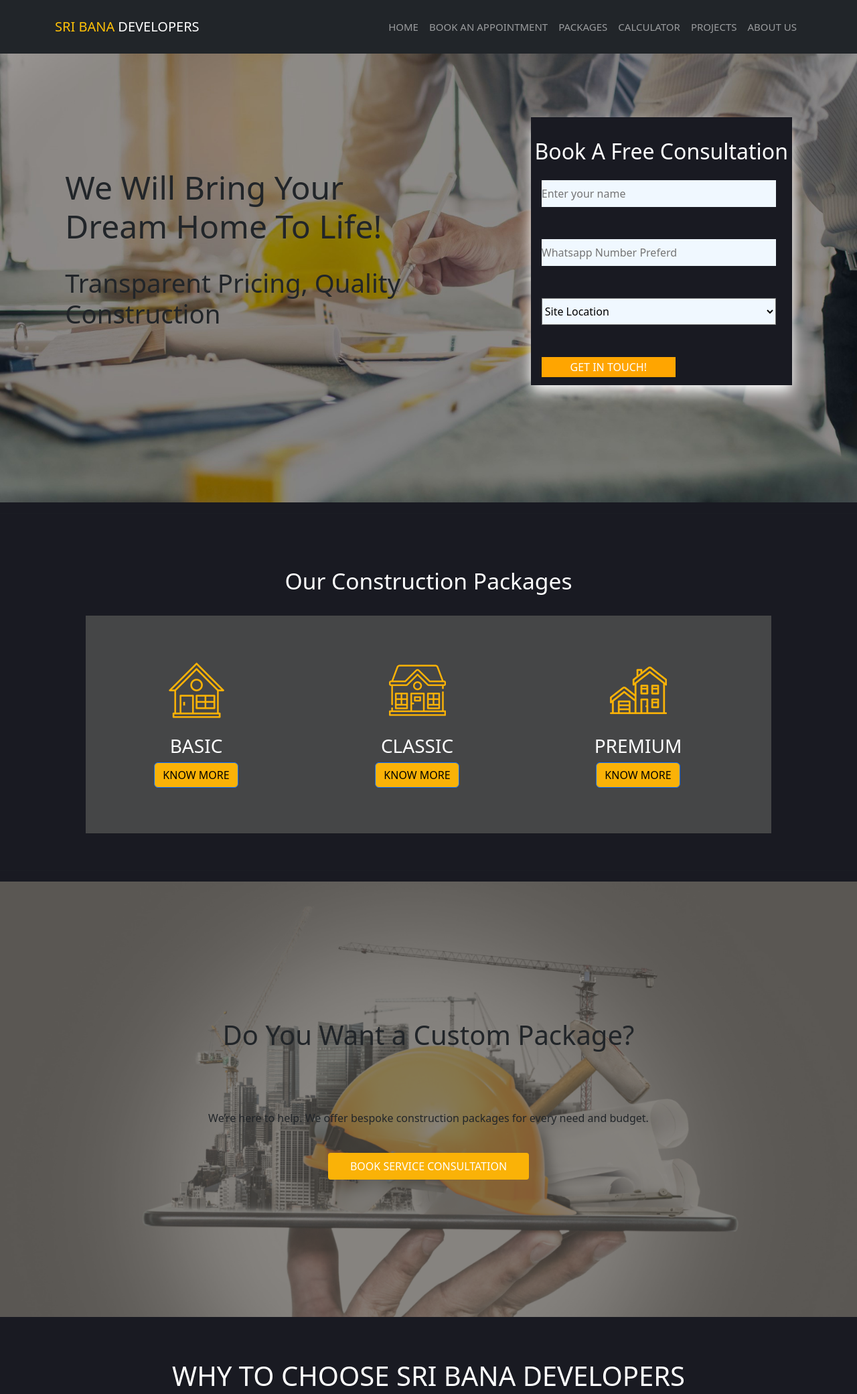
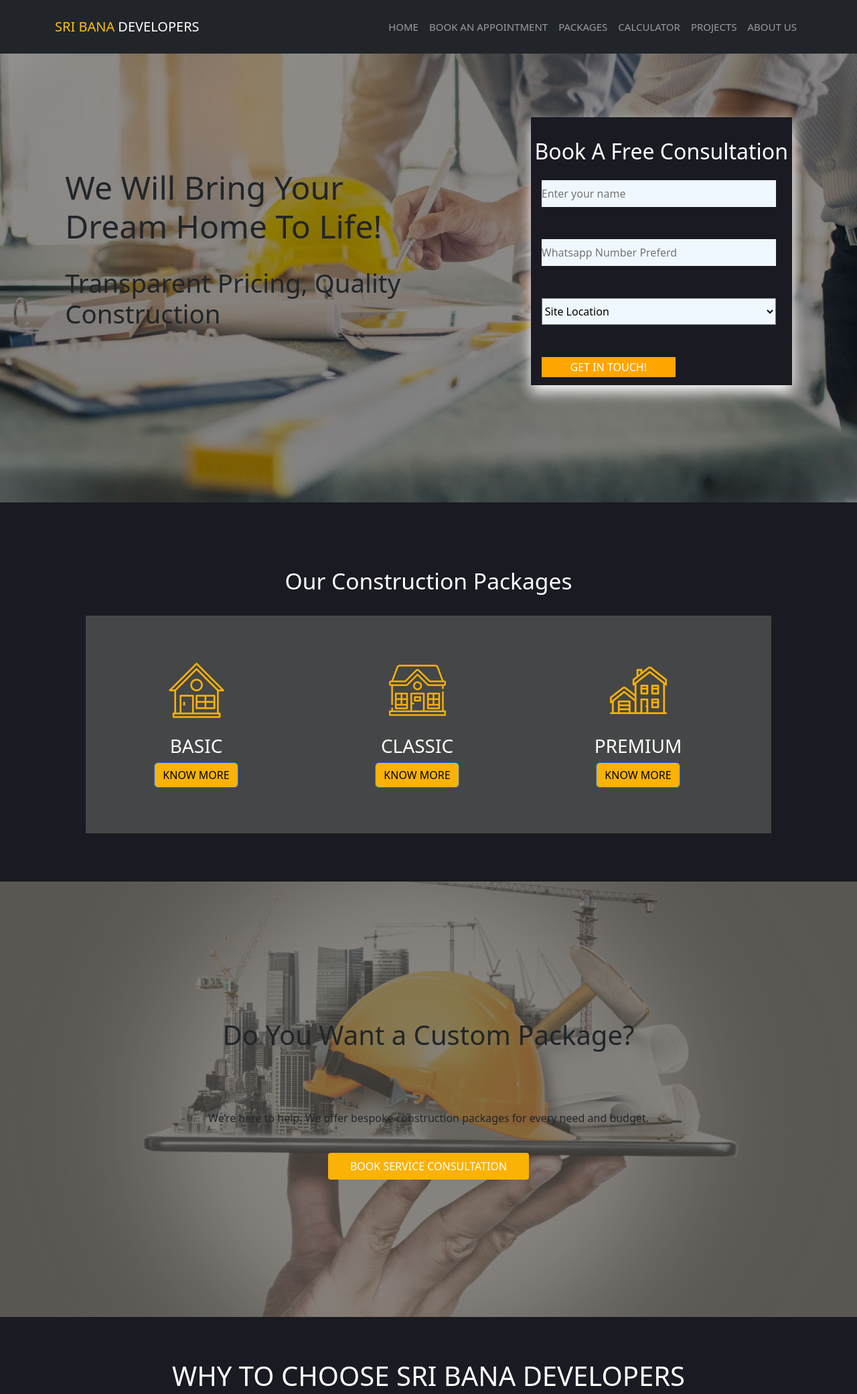
Before and after one commit to Divya073/Sri-bana, a plain HTML site: page book.html in a window 1280 px wide. Shown: the top 2081 px of the page at 67% size. Drawn offline with nearby package versions, Linux system fonts and the light colour scheme.

Commit message:
Update book.html

```diff
--- a/book.html
+++ b/book.html
@@ -52,7 +52,7 @@
         <div class="wrapper">
 
             <!-- BOOK HERE FREE CONSULTATION FORM SCETION  -->
-            <section class="section1">
+            <section class="section1"  style="background-image: url('section2imggg.jpg'); background-size: cover; background-position: center;">
 
                 <div class="textbox">
 
@@ -109,7 +109,7 @@
             </div>
             <hr>
             <!-- DO YOU WANT A CUSTOM PACKAGE SECTION -->
-            <div class="section3">
+            <div class="section3"  style="background-image: url('section3imgggg.jpg'); background-size: cover; background-position: center;">
                 <div class="overlay">
                     <h1>Do You Want a Custom Package?</h1>
                     <div class="sec3_content">
```
